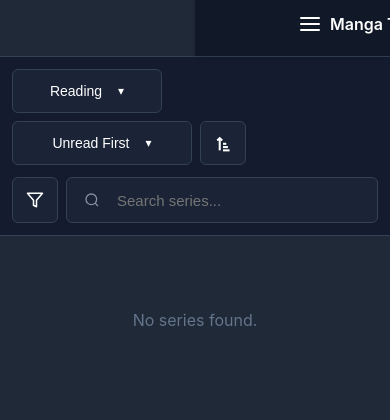
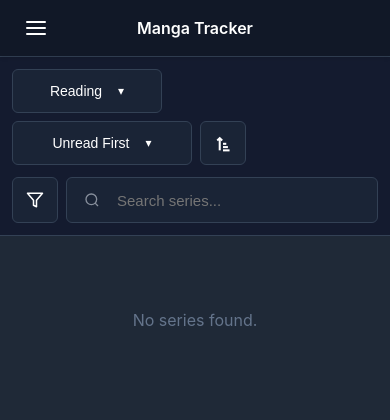
Before and after one commit to Oragonn/manga-tracker, a Flask app: template web/templates/index.html in a window 390 px wide. Shown: the top 420 px of the page. Run offline with Flask 3, Linux system fonts and the light colour scheme; the template is opened without the code that fills it, so the values that code supplies are empty.

Commit message:
fix header phone css

```diff
--- a/web/static/css/style.css
+++ b/web/static/css/style.css
@@ -50,9 +50,7 @@ html {
   background-color: #111827;
   width: 100vw;
   position: relative;
-  left: 50%;
-  right: 50%;
-  margin-left: -50vw;
+  margin-left: calc(-50vw + 50%);
   margin-right: -50vw;
   padding: 16px 0;
   box-shadow: 0 2px 4px rgba(0,0,0,0.1);
@@ -1443,23 +1441,25 @@ html {
    ================================ */
 
 @media (max-width: 768px) {
+  /* CRITICAL: Remove ALL body padding/margin on mobile to fix offset */
+  body {
+    padding: 0 !important;
+    margin: 0 !important;
+  }
+
   /* ================================
-     BASE MOBILE LAYOUT
-     ================================ */
-  body {
-    padding: 0;
-  }
-
-  /* ================================
-     HAMBURGER MENU
+     MOBILE HEADER - CLEAN VERSION
      ================================ */
   .header-full {
+    width: 100vw;
+    margin-left: calc(-50vw + 50%);
     position: sticky;
     top: 0;
     z-index: 1000;
     transition: transform 0.3s ease;
-    padding: 8px 0; /* Reduce padding */
-    height: 56px; /* Fixed height */
+    height: 56px;
+    display: flex;
+    align-items: center;
   }
 
   .header-full.hidden-mobile {
@@ -1467,23 +1467,19 @@ html {
   }
 
   .nav-container {
+    height: 100%;
+    width: 100%;
     padding: 0 16px;
-    height: 100%;
-  }
-
-  .mobile-header {
     display: flex;
     align-items: center;
-    justify-content: space-between;
-    height: 100%;
-    max-height: 56px;
-  }
-
-  .mobile-header h1 {
-    font-size: 16px !important; /* Smaller title */
-    font-weight: 600;
-    margin: 0 !important;
-    line-height: 1;
+  }
+
+  .mobile-header {
+    display: grid;
+    grid-template-columns: 40px 1fr 40px;
+    align-items: center;
+    height: 40px;
+    width: 100%;
   }
 
   .hamburger-btn {
@@ -1497,7 +1493,6 @@ html {
     justify-content: center;
     cursor: pointer;
     padding: 0;
-    flex-shrink: 0;
   }
 
   .hamburger-btn svg {
@@ -1505,6 +1500,21 @@ html {
     height: 24px;
   }
 
+  .mobile-header h1 {
+    font-size: 16px !important;
+    font-weight: 600;
+    margin: 0 !important;
+    line-height: 56px !important;
+    text-align: center;
+  }
+
+  .nav-links {
+    display: none !important;
+  }
+
+  /* ================================
+     MOBILE MENU (LEFT DRAWER)
+     ================================ */
   .mobile-menu-overlay {
     position: fixed;
     inset: 0;
@@ -1574,7 +1584,6 @@ html {
   /* ================================
      MOBILE CONTROL PANEL
      ================================ */
-  /* Adjust control panel position to account for header */
   .control-panel {
     border-radius: 0;
     margin: 0;
@@ -1582,15 +1591,22 @@ html {
     border-left: none;
     border-right: none;
     position: sticky;
-    top: 56px; /* Match header height */
+    top: 56px;
     z-index: 100;
     background: #141b2f;
   }
 
-  .nav-links {
-    display: none !important;
-  }
-
+  /* Add padding back to content areas */
+  .series-grid {
+    padding-left: 12px;
+    padding-right: 12px;
+  }
+
+  #pagination,
+  #pagination-bottom {
+    padding-left: 12px;
+    padding-right: 12px;
+  }
 
   /* Hide second row on mobile */
   .control-row:nth-child(2) {
```
